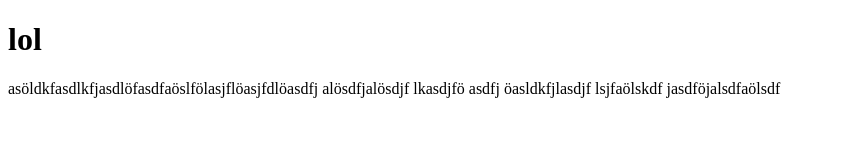
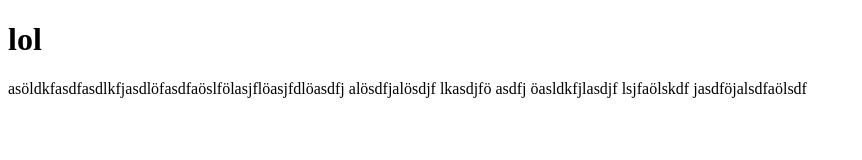
Before and after one commit to zollipaul/gittest, a plain HTML site: page test.html in a window 1280 px wide. Shown: the whole page, without its empty margins (0-862 px from the left). Drawn offline with Linux system fonts and the light colour scheme.

Commit message:
year klaösf

```diff
--- a/test.html
+++ b/test.html
@@ -10,7 +10,7 @@
 <body>
 
 <h1>lol</h1>
-<p>asöldkfasdlkfjasdlöfasdfaöslfölasjflöasjfdlöasdfj alösdfjalösdjf lkasdjfö asdfj öasldkfjlasdjf lsjfaölskdf jasdföjalsdfaölsdf</p>
+<p>asöldkfasdfasdlkfjasdlöfasdfaöslfölasjflöasjfdlöasdfj alösdfjalösdjf lkasdjfö asdfj öasldkfjlasdjf lsjfaölskdf jasdföjalsdfaölsdf</p>
 
 </body>
 </html>
```
